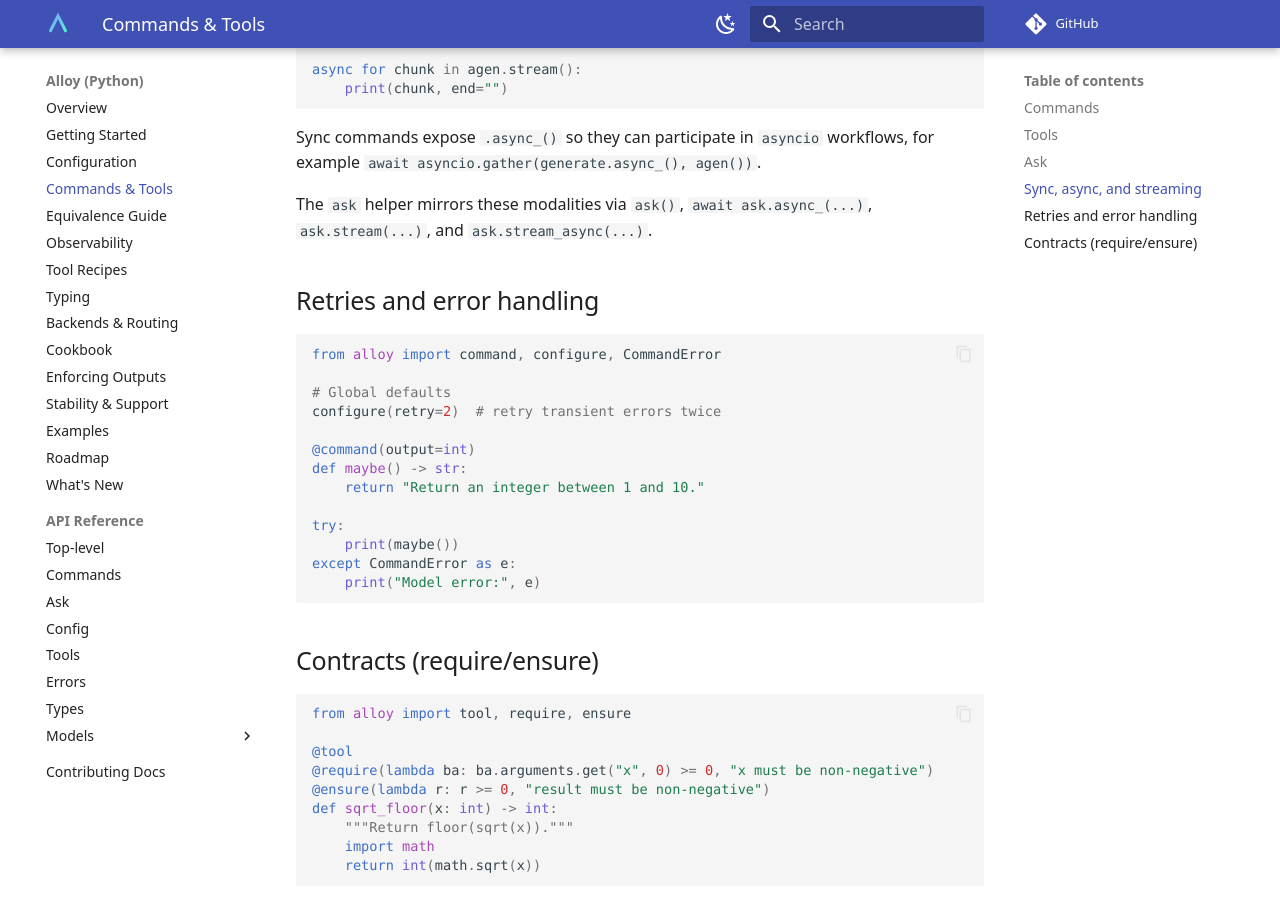
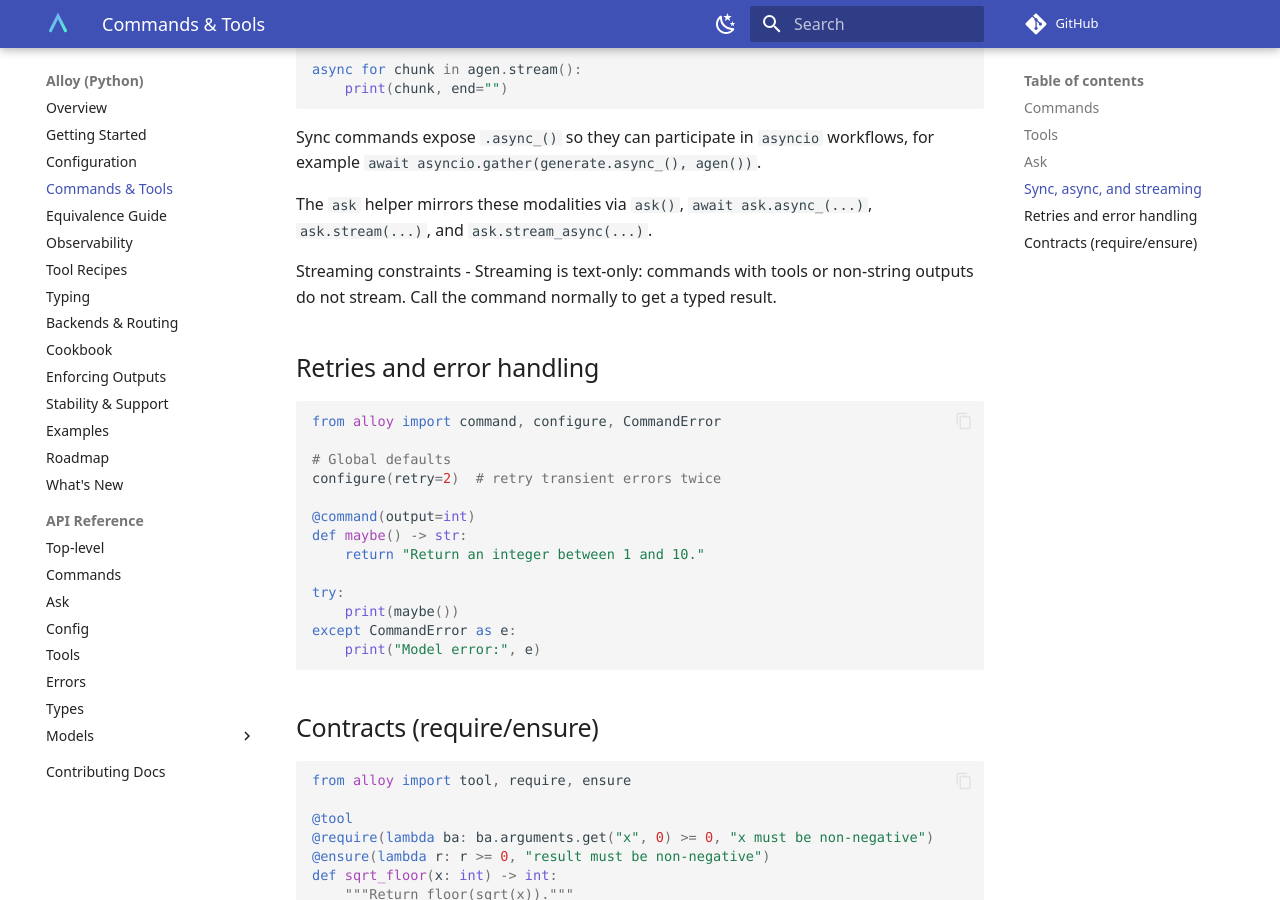
Before and after one commit to lydakis/alloy, an MkDocs documentation site: the page built from docs/commands.md, in a window 1280 px wide and 900 px high, scrolled down 2049 px. Built offline with MkDocs 1.6.1 and Material for MkDocs 9.7.7, drawn with Linux system fonts in a browser that asks for light colours; comment, search, counter and statistics services are not loaded.

Commit message:
Docs: commands — clarify streaming constraints (text-only; no tools or non-string outputs)

````diff
--- a/docs/commands.md
+++ b/docs/commands.md
@@ -90,6 +90,9 @@ workflows, for example `await asyncio.gather(generate.async_(), agen())`.
 The `ask` helper mirrors these modalities via `ask()`, `await ask.async_(...)`,
 `ask.stream(...)`, and `ask.stream_async(...)`.
 
+Streaming constraints
+- Streaming is text-only: commands with tools or non-string outputs do not stream. Call the command normally to get a typed result.
+
 ## Retries and error handling
 
 ```python
````
